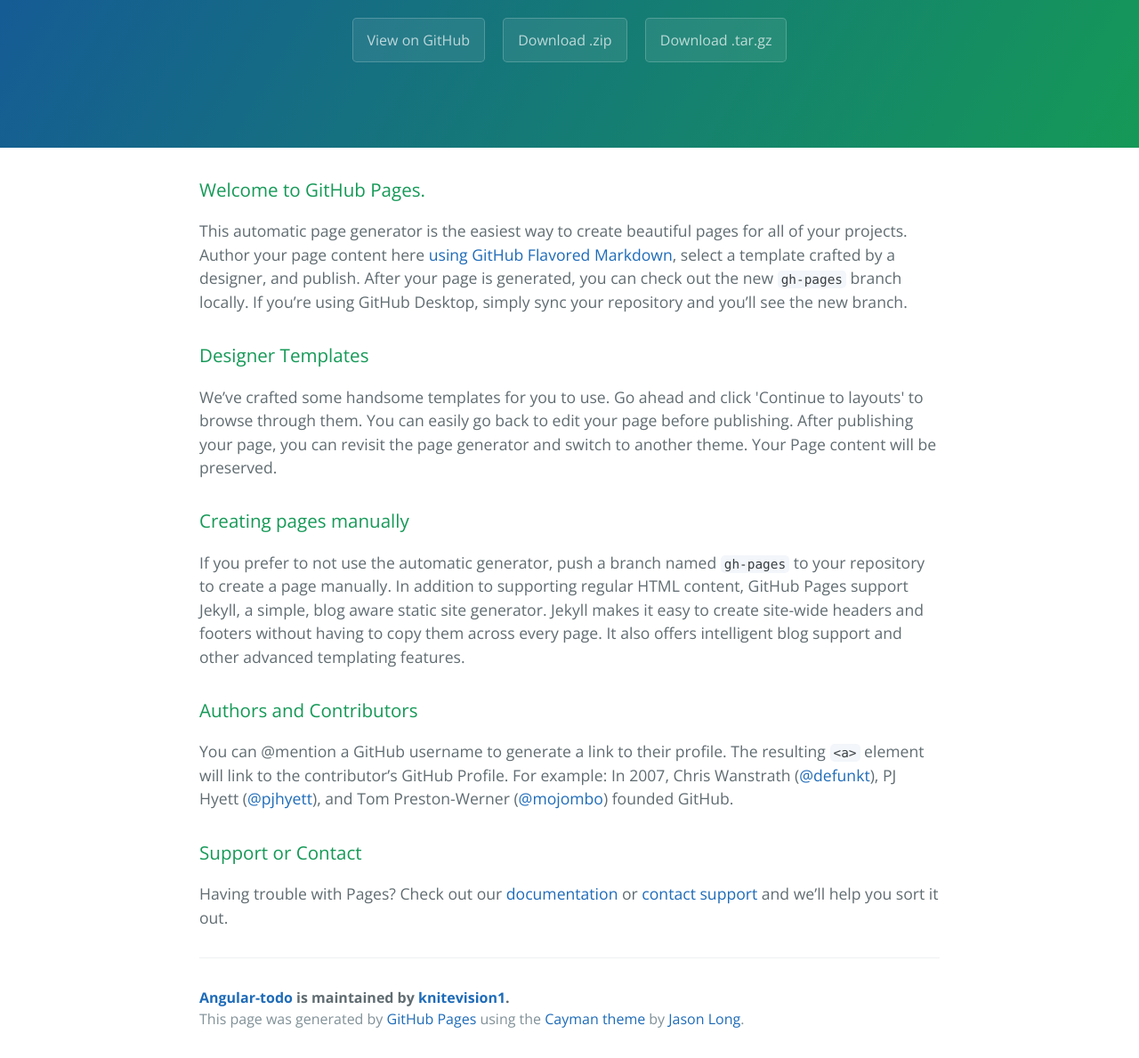
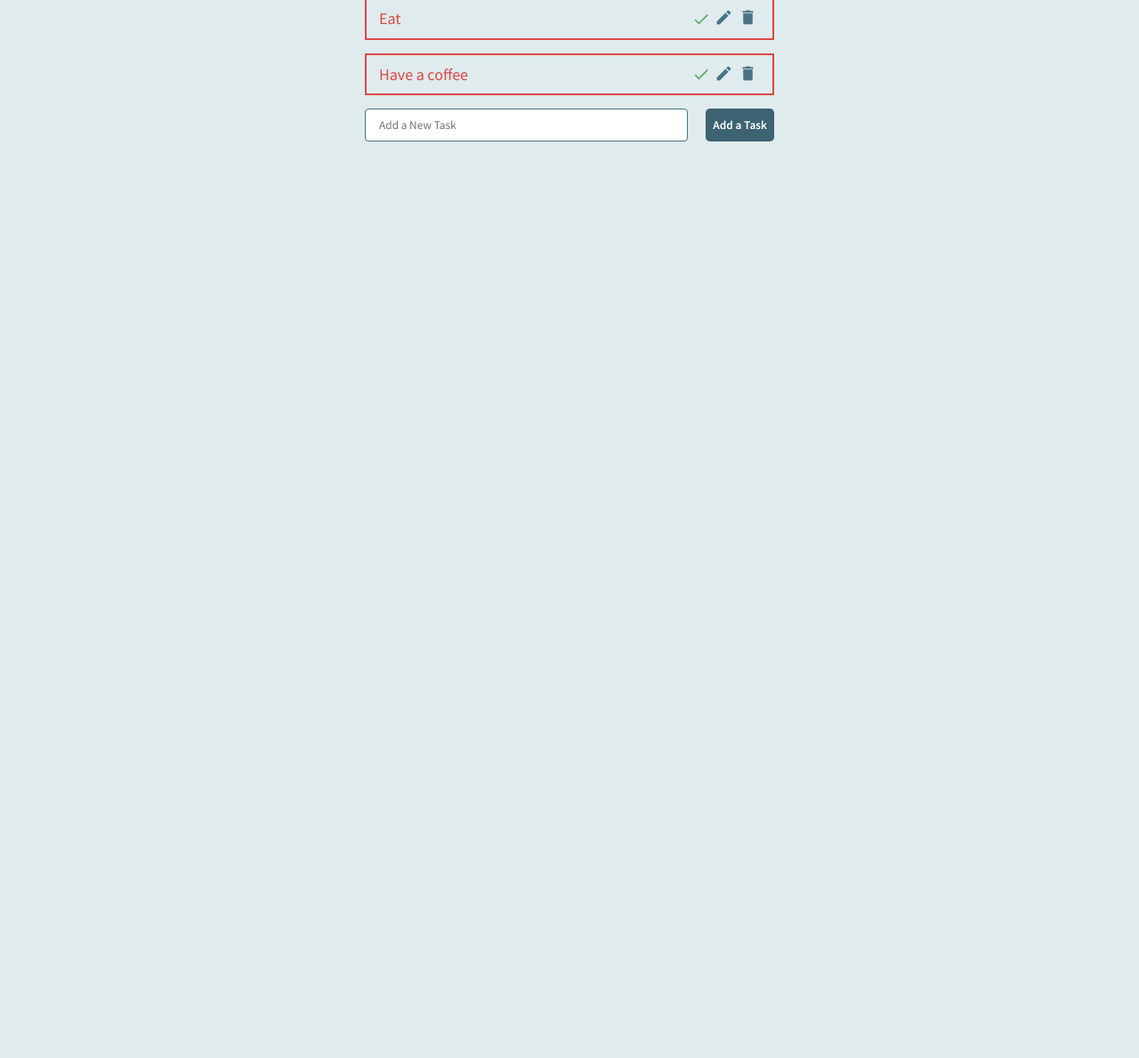
Before and after one commit to knitevision1/angular-todo, a website: page index.html in a window 1280 px wide. Shown: the part 170-1359 px from the top of the page at 89% size. After the commit the page ends 800 px from the top, so only its background shows below. Drawn offline with nearby package versions, Linux system fonts and the light colour scheme.

Commit message:
going live

```diff
--- a/index.html
+++ b/index.html
@@ -1,57 +1,29 @@
 <!DOCTYPE html>
-<html lang="en-us">
-  <head>
-    <meta charset="UTF-8">
-    <title>Angular-todo by knitevision1</title>
-    <meta name="viewport" content="width=device-width, initial-scale=1">
-    <link rel="stylesheet" type="text/css" href="stylesheets/normalize.css" media="screen">
-    <link href='https://fonts.googleapis.com/css?family=Open+Sans:400,700' rel='stylesheet' type='text/css'>
-    <link rel="stylesheet" type="text/css" href="stylesheets/stylesheet.css" media="screen">
-    <link rel="stylesheet" type="text/css" href="stylesheets/github-light.css" media="screen">
-  </head>
-  <body>
-    <section class="page-header">
-      <h1 class="project-name">Angular-todo</h1>
-      <h2 class="project-tagline"></h2>
-      <a href="https://github.com/knitevision1/angular-todo" class="btn">View on GitHub</a>
-      <a href="https://github.com/knitevision1/angular-todo/zipball/master" class="btn">Download .zip</a>
-      <a href="https://github.com/knitevision1/angular-todo/tarball/master" class="btn">Download .tar.gz</a>
-    </section>
+<html lang="en" ng-app="todoApp">
+    <head>
+        <meta charset="UTF-8">
+        <meta http-equiv="X-UA-Compatible" content="IE=edge">
+        <meta name="viewport" content="width=device-width, initial-scale=1, user-scalable=no">
+        <title>Angular Pet To-Do App</title>
+        <link rel="stylesheet" href="app/assets/css/app-prefixed.min.css">
+        <link href='https://fonts.googleapis.com/css?family=Source+Sans+Pro:400,300,300italic,400italic,500,600,700' rel='stylesheet' type='text/css'>
+        <link href="https://fonts.googleapis.com/icon?family=Material+Icons"
+      rel="stylesheet">
+    </head>
+    <body ng-controller="todoCtrl">
 
-    <section class="main-content">
-      <h3>
-<a id="welcome-to-github-pages" class="anchor" href="#welcome-to-github-pages" aria-hidden="true"><span aria-hidden="true" class="octicon octicon-link"></span></a>Welcome to GitHub Pages.</h3>
+        <div class="todo-wrapper">
+            <h2>Yet Another AngularJS To-Do App</h2>
 
-<p>This automatic page generator is the easiest way to create beautiful pages for all of your projects. Author your page content here <a href="https://guides.github.com/features/mastering-markdown/">using GitHub Flavored Markdown</a>, select a template crafted by a designer, and publish. After your page is generated, you can check out the new <code>gh-pages</code> branch locally. If you’re using GitHub Desktop, simply sync your repository and you’ll see the new branch.</p>
+            <todo-list></todo-list>
 
-<h3>
-<a id="designer-templates" class="anchor" href="#designer-templates" aria-hidden="true"><span aria-hidden="true" class="octicon octicon-link"></span></a>Designer Templates</h3>
+            <add-task></add-task>
+        </div>
 
-<p>We’ve crafted some handsome templates for you to use. Go ahead and click 'Continue to layouts' to browse through them. You can easily go back to edit your page before publishing. After publishing your page, you can revisit the page generator and switch to another theme. Your Page content will be preserved.</p>
-
-<h3>
-<a id="creating-pages-manually" class="anchor" href="#creating-pages-manually" aria-hidden="true"><span aria-hidden="true" class="octicon octicon-link"></span></a>Creating pages manually</h3>
-
-<p>If you prefer to not use the automatic generator, push a branch named <code>gh-pages</code> to your repository to create a page manually. In addition to supporting regular HTML content, GitHub Pages support Jekyll, a simple, blog aware static site generator. Jekyll makes it easy to create site-wide headers and footers without having to copy them across every page. It also offers intelligent blog support and other advanced templating features.</p>
-
-<h3>
-<a id="authors-and-contributors" class="anchor" href="#authors-and-contributors" aria-hidden="true"><span aria-hidden="true" class="octicon octicon-link"></span></a>Authors and Contributors</h3>
-
-<p>You can @mention a GitHub username to generate a link to their profile. The resulting <code>&lt;a&gt;</code> element will link to the contributor’s GitHub Profile. For example: In 2007, Chris Wanstrath (<a href="https://github.com/defunkt" class="user-mention">@defunkt</a>), PJ Hyett (<a href="https://github.com/pjhyett" class="user-mention">@pjhyett</a>), and Tom Preston-Werner (<a href="https://github.com/mojombo" class="user-mention">@mojombo</a>) founded GitHub.</p>
-
-<h3>
-<a id="support-or-contact" class="anchor" href="#support-or-contact" aria-hidden="true"><span aria-hidden="true" class="octicon octicon-link"></span></a>Support or Contact</h3>
-
-<p>Having trouble with Pages? Check out our <a href="https://help.github.com/pages">documentation</a> or <a href="https://github.com/contact">contact support</a> and we’ll help you sort it out.</p>
-
-      <footer class="site-footer">
-        <span class="site-footer-owner"><a href="https://github.com/knitevision1/angular-todo">Angular-todo</a> is maintained by <a href="https://github.com/knitevision1">knitevision1</a>.</span>
-
-        <span class="site-footer-credits">This page was generated by <a href="https://pages.github.com">GitHub Pages</a> using the <a href="https://github.com/jasonlong/cayman-theme">Cayman theme</a> by <a href="https://twitter.com/jasonlong">Jason Long</a>.</span>
-      </footer>
-
-    </section>
-
-
-  </body>
+        <script src="app/assets/js/lib/angular-1.5.0.min.js"></script>
+        <script src="app/assets/js/lib/angular-route.min.js"></script>
+        <script src="app/app.js"></script>
+        <script src="app/controllers/controllers.js"></script>
+        <script src="app/directives/directives.js"></script>
+    </body>
 </html>
```
